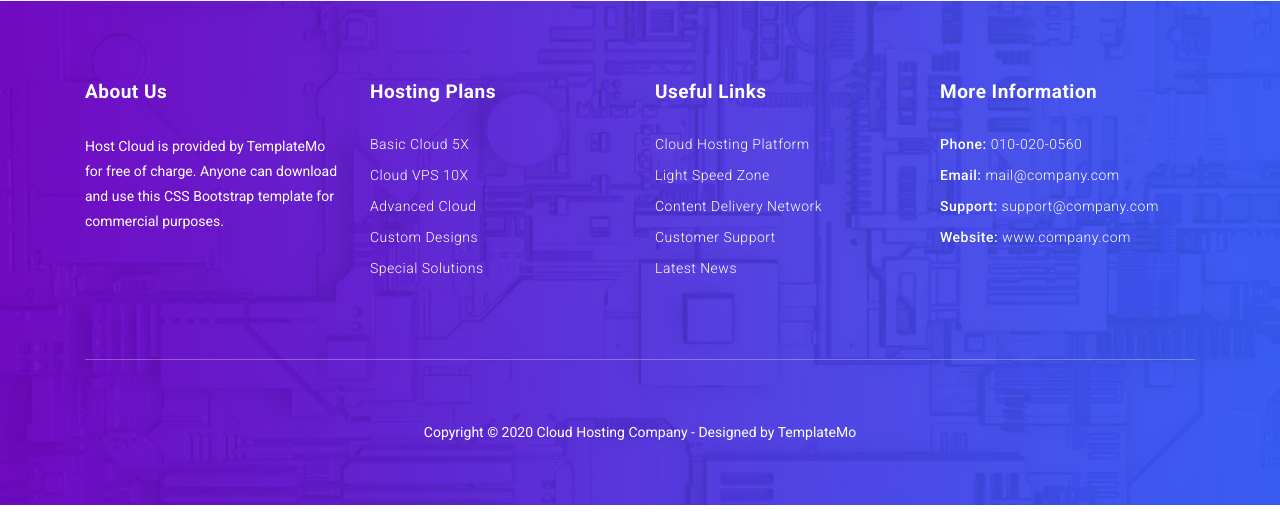
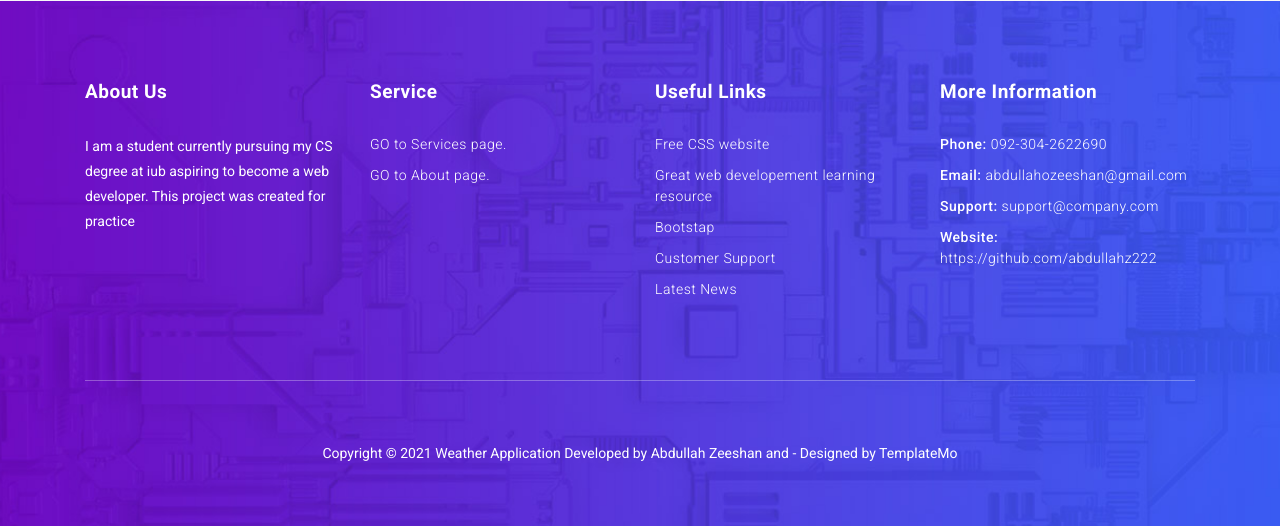
Before and after one commit to abdullahz222/Django-weather-application, a Django app: page /Contact/ in a window 1280 px wide. Shown: the part 1972-2498 px from the top of the page. Before the commit the page ends 2477 px from the top, so only its background shows below. Run offline with Django 3.2, Linux system fonts and the light colour scheme; some libraries are stand-ins or nearby versions.

Commit message:
updated templates
created Favicon, udpated all the templates with minor changes and fixed an error in db.py

```diff
--- a/weather_application/weather_info/db.py
+++ b/weather_application/weather_info/db.py
@@ -1277,7 +1277,7 @@ def list_country_only():
 	for out in range(0,990,4):
 		list_country.append(output_list[out])
 	return(list_country)
-print(list_country_only())
+
 
 
 ##INSERTIND DATA IN TABLE
--- a/weather_application/weather_info/templates/weather_info/contact.html
+++ b/weather_application/weather_info/templates/weather_info/contact.html
@@ -9,6 +9,8 @@
     <meta name="description" content="">
     <meta name="author" content="TemplateMo">
     <link href="https://fonts.googleapis.com/css?family=Roboto:100,300,400,500,700" rel="stylesheet">
+    <link rel="icon"  href="{% static 'weather_info/images/cloud.png' %}">
+
 
     <title>Contact Page</title>
 
@@ -95,7 +97,7 @@ https://templatemo.com/tm-541-host-cloud
     <div class="contact-us">
       <div class="container">
         <div class="row">
-          <div class="col-md-6">
+          <div class="col-md-4">
             <div class="contact-form">
 
               {% if request.method == 'POST' %}
@@ -135,24 +137,24 @@ https://templatemo.com/tm-541-host-cloud
               {% endif %}
             </div>
           </div>
-          <div class="col-md-6">
+          <div class="col-md-8">
             <div class="right-content">
               <div class="section-heading">
                 <span>Contact Us</span>
                 <h2>Let's keep in touch</h2>
-                <p>Quisque sagittis blandit sapien et elementum. Fusce pretium viverra consequat. Aliquam at feugiat mi. Pellentesque hendrerit, felis ac sodales commodo.</p>
+                <p>Leave a message and you shall be contacted soon.</p>
               </div>
               <div class="row">
                 <div class="col-md-6 col-sm-12">
                   <ul>
                     <li><i class="fa fa-phone"></i> 092-304-2622690</li>
-                    <li><i class="fa fa-support"></i> support@company.com</li>
+                    <li><i class="fa fa-support"></i> abdullahozeeshan@gmail.com</li>
                   </ul>
                 </div>
                 <div class="col-md-6 col-sm-12">
                   <ul>
                     <li><i class="fa fa-envelope"></i> contact@company.com</li>
-                    <li><i class="fa fa-globe"></i> www.company.com</li>
+                    <li><i class="fa fa-globe"></i> https://github.com/abdullahz222</li>
                   </ul>
                 </div>
               </div>
@@ -232,21 +234,20 @@ https://templatemo.com/tm-541-host-cloud
               <div class="footer-heading">
                 <h2>About Us</h2>
               </div>
-              <p>Host Cloud is provided by TemplateMo for free of charge. Anyone can download and use this CSS Bootstrap template for commercial purposes.</p>
+              <p>I am a student currently pursuing my CS degree at iub aspiring to become a web developer. This project was created for practice</p>
             </div>
           </div>
 
           <div class="col-md-3 col-sm-6 col-xs-12">
             <div class="footer-item">
               <div class="footer-heading">
-                <h2>Hosting Plans</h2>
+                <h2>Service</h2>
               </div>
               <ul class="footer-list">
-                <li><a href="#">Basic Cloud 5X</a></li>
-                <li><a href="#">Cloud VPS 10X</a></li>
-                <li><a href="#">Advanced Cloud</a></li>
-                <li><a href="#">Custom Designs</a></li>
-                <li><a href="#">Special Solutions</a></li>
+                <li><a href="{% url 'Services' %}">GO to Services page.</a></li>
+                <li><a href="{% url 'About' %}">GO to About page.</a></li>
+
+
               </ul>
             </div>
           </div>
@@ -258,10 +259,10 @@ https://templatemo.com/tm-541-host-cloud
                 <h2>Useful Links</h2>
               </div>
               <ul class="footer-list">
-                <li><a href="#">Cloud Hosting Platform</a></li>
-                <li><a href="#">Light Speed Zone</a></li>
-                <li><a href="#">Content Delivery Network</a></li>
-                <li><a href="#">Customer Support</a></li>
+                <li><a href="https://www.free-css.com/">Free CSS website</a></li>
+                <li><a href="https://www.w3schools.com/">Great web developement learning resource</a></li>
+                <li><a href="https://www.w3schools.com/">Bootstap</a></li>
+                <li><a href="{% url 'Contact' %}">Customer Support</a></li>
                 <li><a href="#">Latest News</a></li>
               </ul>
             </div>
@@ -273,17 +274,17 @@ https://templatemo.com/tm-541-host-cloud
                 <h2>More Information</h2>
               </div>
               <ul class="footer-list">
-                <li>Phone: <a href="#">010-020-0560</a></li>
-                <li>Email: <a href="#">mail@company.com</a></li>
+                <li>Phone: <a href="#">092-304-2622690</a></li>
+                <li>Email: <a href="#">abdullahozeeshan@gmail.com</a></li>
                 <li>Support: <a href="#">support@company.com</a></li>
-                <li>Website: <a href="#">www.company.com</a></li>
+                <li>Website: <a href="https://github.com/abdullahz222">https://github.com/abdullahz222</a></li>
               </ul>
             </div>
           </div>
           <div class="col-md-12">
             <div class="sub-footer">
-              <p>Copyright &copy; 2020 Cloud Hosting Company
-				- Designed by <a rel="nofollow" href="https://templatemo.com">TemplateMo</a></p>
+              <p>Copyright &copy; 2021 Weather Application Developed by Abdullah Zeeshan and
+        - Designed by <a rel="nofollow" href="https://templatemo.com">TemplateMo</a></p>
             </div>
           </div>
         </div>
```
Also changed, not shown: weather_application/weather_info/templates/weather_info/about.html (+18 -18 lines), weather_application/weather_info/templates/weather_info/index.html (+15 -15 lines), weather_application/weather_info/templates/weather_info/services.html (+19 -18 lines), weather_application/static/weather_info/images/cloud.png (added).
